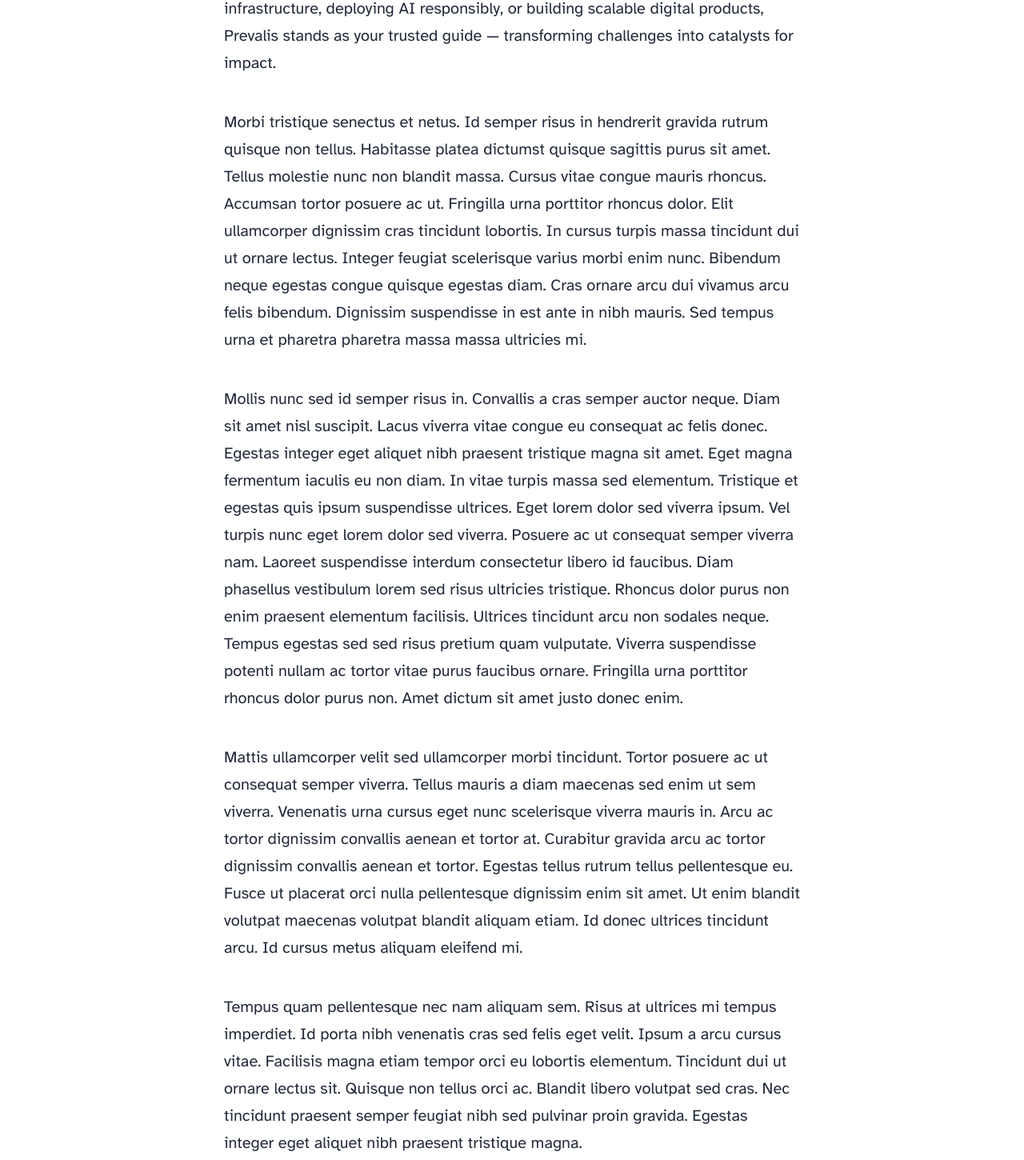
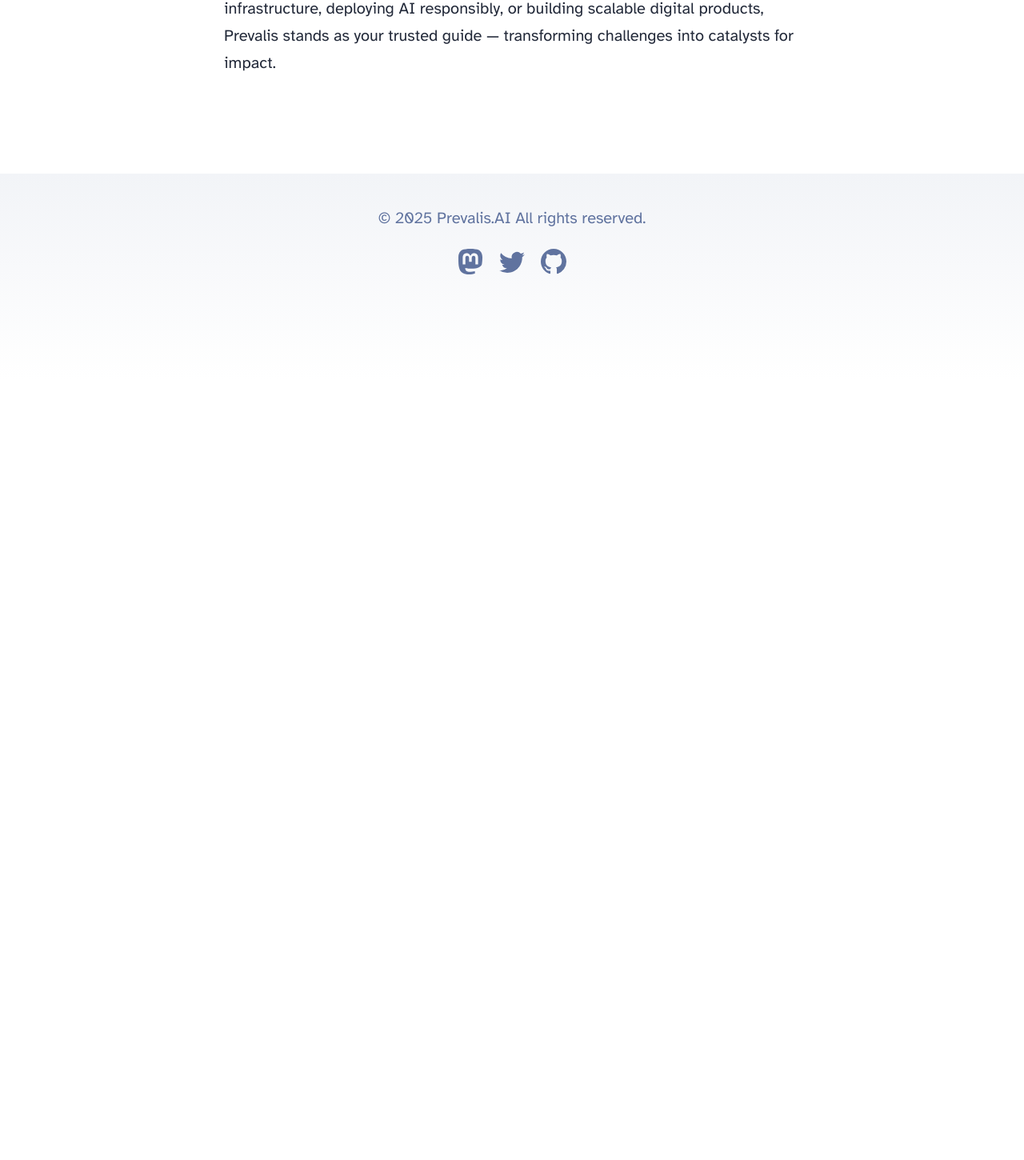
Before and after one commit to bobpreeda/prevalisai, an Astro site: page /about in a window 1280 px wide. Shown: the part 1116-2566 px from the top of the page at 80% size. After the commit the page ends 1591 px from the top, so only its background shows below. Built offline with nearby package versions, Linux system fonts and the light colour scheme; Astro itself is replaced by a stand-in of ours.

Commit message:
update index/about page, add new image

```diff
--- a/src/consts.ts
+++ b/src/consts.ts
@@ -1,5 +1,5 @@
 // Place any global data in this file.
 // You can import this data from anywhere in your site by using the `import` keyword.
 
-export const SITE_TITLE = "Astro Blog";
-export const SITE_DESCRIPTION = "Welcome to my website!";
+export const SITE_TITLE = "Prevalis.AI";
+export const SITE_DESCRIPTION = "Welcome to Prevalis.AI";
--- a/src/pages/about.astro
+++ b/src/pages/about.astro
@@ -5,7 +5,7 @@ import Layout from '../layouts/BlogPost.astro';
 <Layout
 	title="About Me"
 	description="Navigate complexity with confidence"
-	pubDate={new Date('August 08 2021')}
+	pubDate={new Date('June 01 2025')}
 	heroImage="/blog-placeholder-about.jpg"
 >
 	<p>
@@ -21,48 +21,6 @@ import Layout from '../layouts/BlogPost.astro';
 		Whether you're modernizing your data infrastructure, deploying AI responsibly, or building scalable
 		digital products, Prevalis stands as your trusted guide — transforming challenges into catalysts
 		for impact.
-
 	</p>
 
-	<p>
-		Morbi tristique senectus et netus. Id semper risus in hendrerit gravida rutrum quisque non
-		tellus. Habitasse platea dictumst quisque sagittis purus sit amet. Tellus molestie nunc non
-		blandit massa. Cursus vitae congue mauris rhoncus. Accumsan tortor posuere ac ut. Fringilla urna
-		porttitor rhoncus dolor. Elit ullamcorper dignissim cras tincidunt lobortis. In cursus turpis
-		massa tincidunt dui ut ornare lectus. Integer feugiat scelerisque varius morbi enim nunc.
-		Bibendum neque egestas congue quisque egestas diam. Cras ornare arcu dui vivamus arcu felis
-		bibendum. Dignissim suspendisse in est ante in nibh mauris. Sed tempus urna et pharetra pharetra
-		massa massa ultricies mi.
-	</p>
-
-	<p>
-		Mollis nunc sed id semper risus in. Convallis a cras semper auctor neque. Diam sit amet nisl
-		suscipit. Lacus viverra vitae congue eu consequat ac felis donec. Egestas integer eget aliquet
-		nibh praesent tristique magna sit amet. Eget magna fermentum iaculis eu non diam. In vitae
-		turpis massa sed elementum. Tristique et egestas quis ipsum suspendisse ultrices. Eget lorem
-		dolor sed viverra ipsum. Vel turpis nunc eget lorem dolor sed viverra. Posuere ac ut consequat
-		semper viverra nam. Laoreet suspendisse interdum consectetur libero id faucibus. Diam phasellus
-		vestibulum lorem sed risus ultricies tristique. Rhoncus dolor purus non enim praesent elementum
-		facilisis. Ultrices tincidunt arcu non sodales neque. Tempus egestas sed sed risus pretium quam
-		vulputate. Viverra suspendisse potenti nullam ac tortor vitae purus faucibus ornare. Fringilla
-		urna porttitor rhoncus dolor purus non. Amet dictum sit amet justo donec enim.
-	</p>
-
-	<p>
-		Mattis ullamcorper velit sed ullamcorper morbi tincidunt. Tortor posuere ac ut consequat semper
-		viverra. Tellus mauris a diam maecenas sed enim ut sem viverra. Venenatis urna cursus eget nunc
-		scelerisque viverra mauris in. Arcu ac tortor dignissim convallis aenean et tortor at. Curabitur
-		gravida arcu ac tortor dignissim convallis aenean et tortor. Egestas tellus rutrum tellus
-		pellentesque eu. Fusce ut placerat orci nulla pellentesque dignissim enim sit amet. Ut enim
-		blandit volutpat maecenas volutpat blandit aliquam etiam. Id donec ultrices tincidunt arcu. Id
-		cursus metus aliquam eleifend mi.
-	</p>
-
-	<p>
-		Tempus quam pellentesque nec nam aliquam sem. Risus at ultrices mi tempus imperdiet. Id porta
-		nibh venenatis cras sed felis eget velit. Ipsum a arcu cursus vitae. Facilisis magna etiam
-		tempor orci eu lobortis elementum. Tincidunt dui ut ornare lectus sit. Quisque non tellus orci
-		ac. Blandit libero volutpat sed cras. Nec tincidunt praesent semper feugiat nibh sed pulvinar
-		proin gravida. Egestas integer eget aliquet nibh praesent tristique magna.
-	</p>
 </Layout>
```
Also changed, not shown: src/pages/index.astro (+16 -26 lines), public/blog-placeholder-1.jpg.
